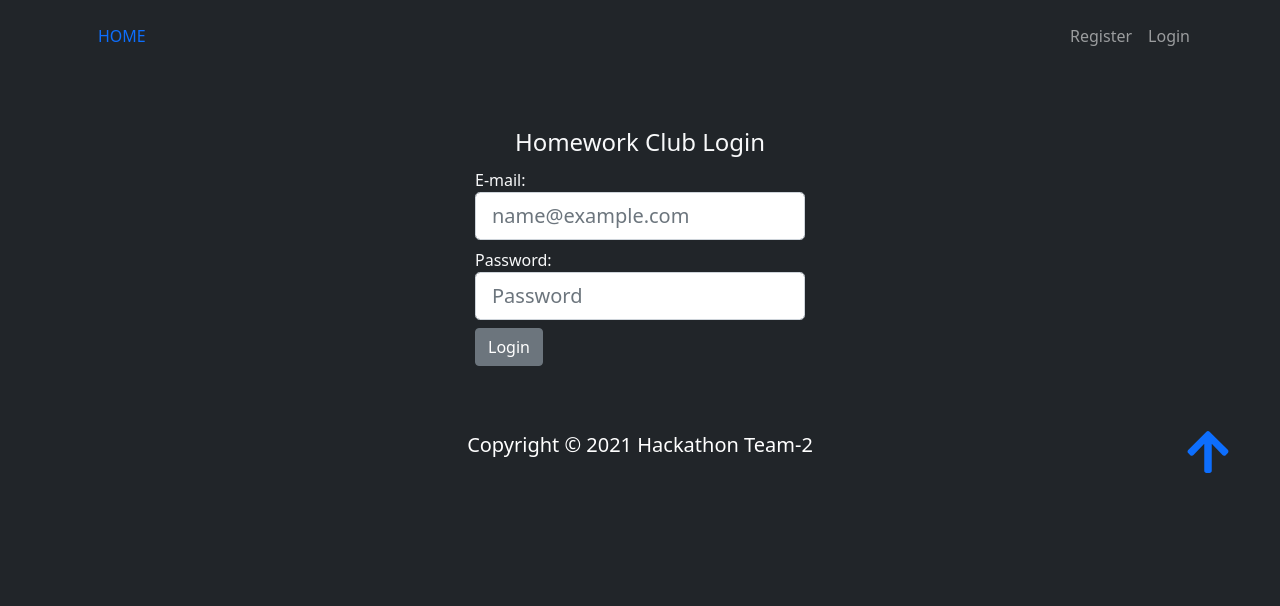
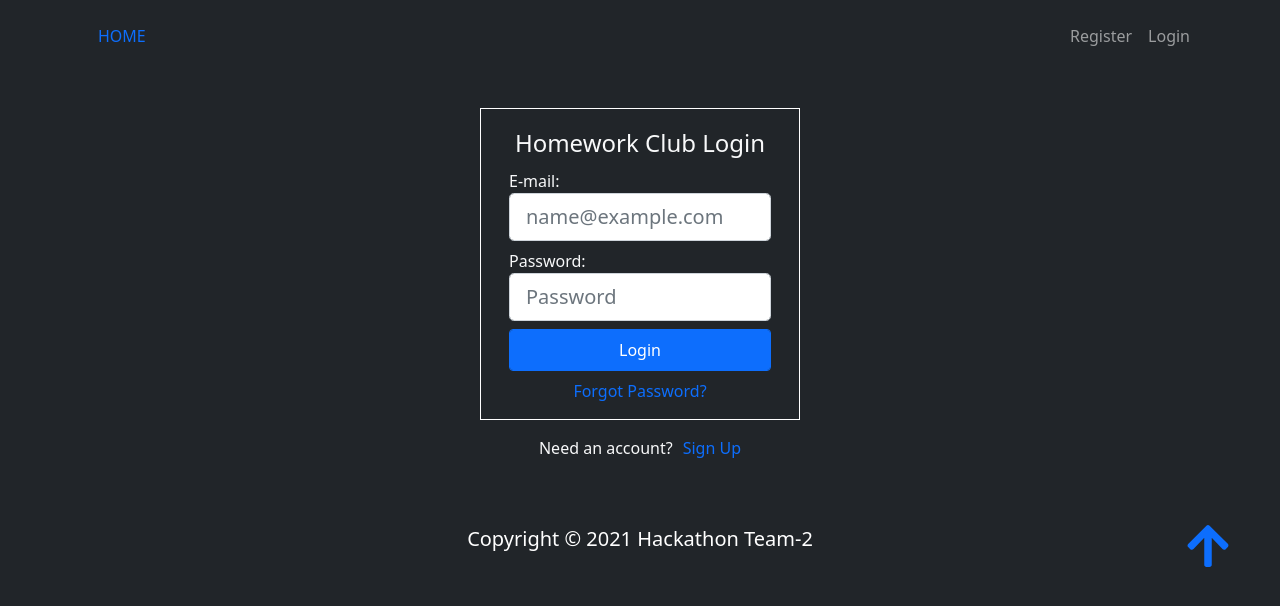
Before and after one commit to muratdemirtas2001/capgemini-hackhaton, a React (Create React App) app in the folder client/: page /login in a window 1280 px wide. Shown: the top 606 px of the page. Built offline with nearby package versions, Linux system fonts and the light colour scheme; no server answers.

Commit message:
added some text to login and sign up

```diff
--- a/client/src/components/Login.js
+++ b/client/src/components/Login.js
@@ -1,5 +1,6 @@
 import React, { useState } from "react";
 import Footer from "./Footer";
+import { Link } from "react-router-dom";
 // import { useGlobalContext } from "../../Context";
 import Navbar from "./Navbar";
 export default function Login() {
@@ -44,8 +45,8 @@ export default function Login() {
         <div>
             <Navbar />
             <section className="bg-dark text-light p-5 p-lg-0 pt-lg-5 text-center text-sm-start">
-                <div className="container">
-                        <fieldset className="align-items-center">
+                <div className="container border border-white w-25">
+                    <fieldset className="align-items-center ">
                         <div className="justify-content-center align-center d-flex flex-wrap bg-dark p-3">
                             <legend className="col-12 text-center" >Homework Club Login</legend>
                             {warning ? <div className="p-3 mb-2 bg-danger text-white"> *Please make sure you write your email and password.</div> : null}
@@ -78,13 +79,18 @@ export default function Login() {
                                     </label>
                                 </div>
                                 <input
-                                        className="btn btn-secondary"
+                                    className="btn btn-primary form-control form-control-lg"
                                     type="submit"
                                     value="Login"
                                 />
                             </form>
+                            <span className="mt-2 text-center text-primary">Forgot Password?</span>
                         </div>
                     </fieldset>
+                </div>
+                <div className="d-flex justify-content-center text-center mt-3 ">
+                    <p>Need an account?</p>
+                    <Link to="/register" style={{ listStyle:"none", textDecoration:"none", marginLeft:"10px" }}>Sign Up</Link>
                 </div>
             </section>
             <Footer />
--- a/client/src/components/Register.js
+++ b/client/src/components/Register.js
@@ -1,5 +1,6 @@
 import React, { useState } from "react";
 import { useGlobalContext } from "../../Context";
+import { Link } from "react-router-dom";
 import Footer from "./Footer";
 import Navbar from "./Navbar";
 
@@ -130,11 +131,15 @@ export default function Register() {
                 </div>
 
                 <input
-                    className="btn btn-secondary"
+                    className="btn btn-primary form-control form-control-lg"
                     type="submit"
                     value="Sign Up" />
             </form>
             </fieldset>
+            <div className="d-flex justify-content-center text-center mt-3 ">
+                    <p>Already have an account?</p>
+                    <Link to="/login" style={{ listStyle:"none", textDecoration:"none", marginLeft:"10px" }}>Log In</Link>
+                </div>
             <Footer />
         </div>
     );
```
Lines whose indentation alone changed are shown as unchanged.
